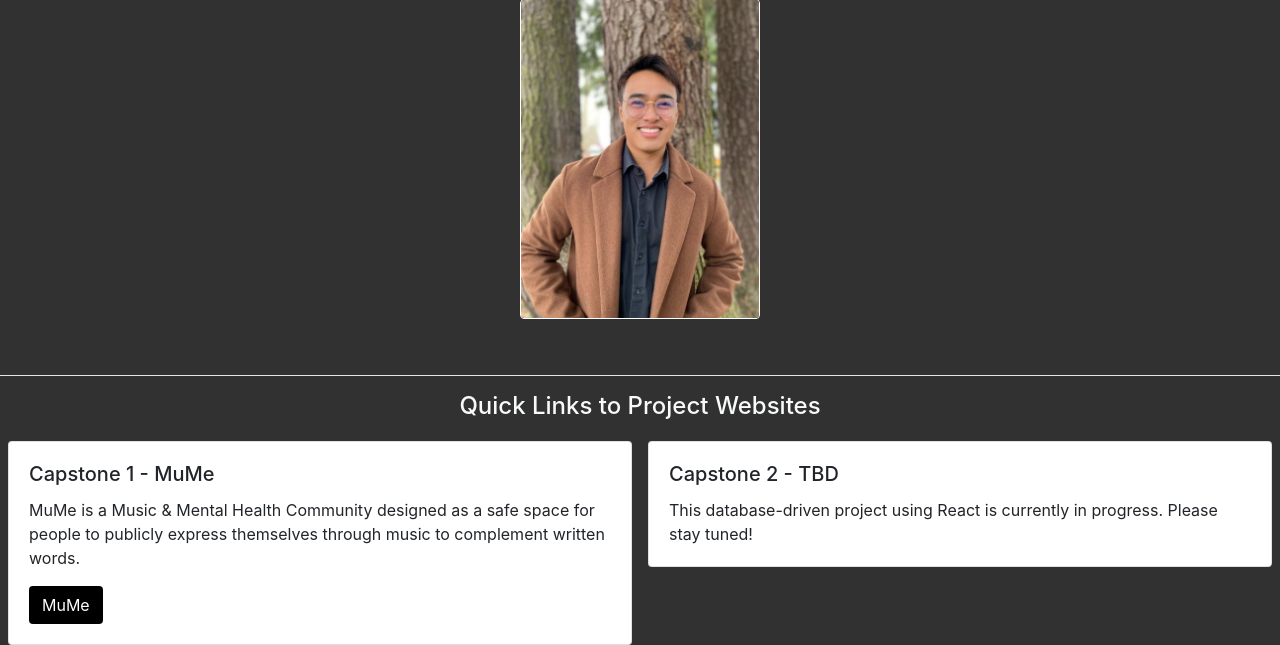
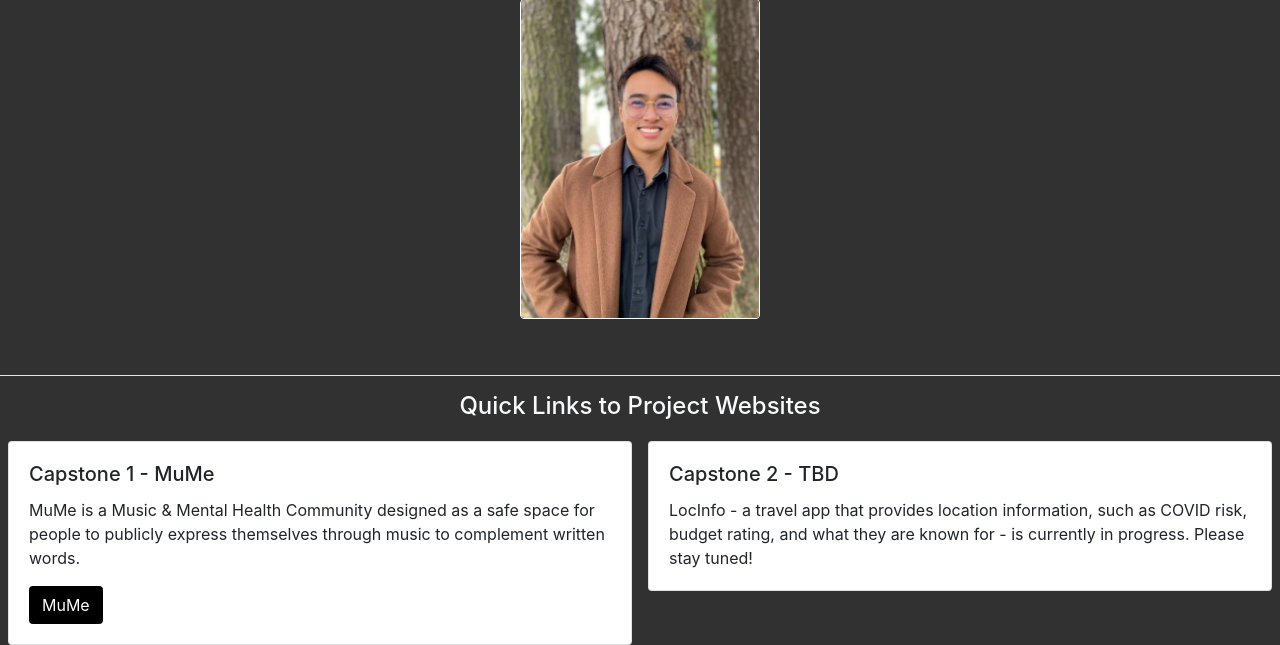
Before and after one commit to Squeekoo/Portfolio-Website, a Flask app: page / in a window 1280 px wide. Shown: the part 332-977 px from the top of the page. Run offline with Flask 2, Linux system fonts and the light colour scheme; some libraries are stand-ins or nearby versions.

Commit message:
updated home template

```diff
--- a/templates/home.html
+++ b/templates/home.html
@@ -31,7 +31,7 @@
       <div class="card ml-2 mr-2">
         <div class="card-body">
           <h5 class="card-title">Capstone 2 - TBD</h5>
-          <p class="card-text">This database-driven project using React is currently in progress. Please stay tuned!</p>
+          <p class="card-text">LocInfo - a travel app that provides location information, such as COVID risk, budget rating, and what they are known for - is currently in progress. Please stay tuned!</p>
         </div>
       </div>
     </div>
```
